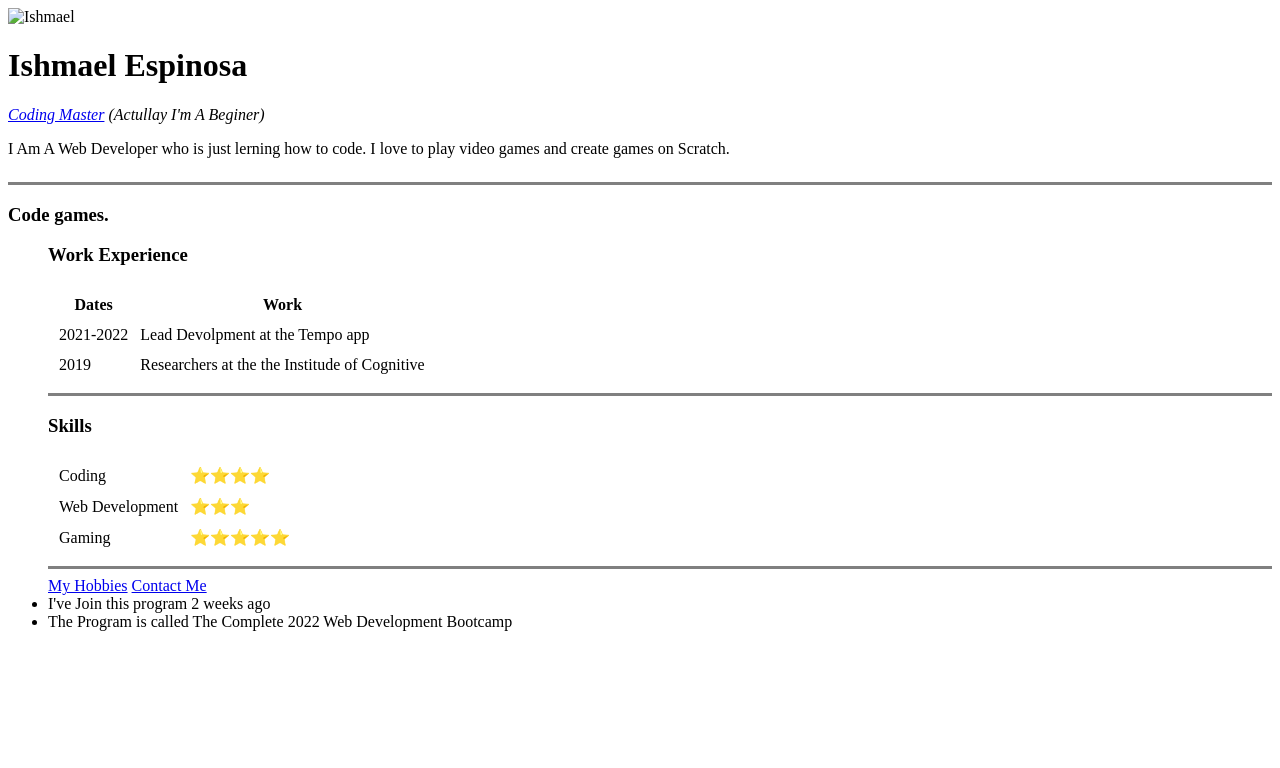
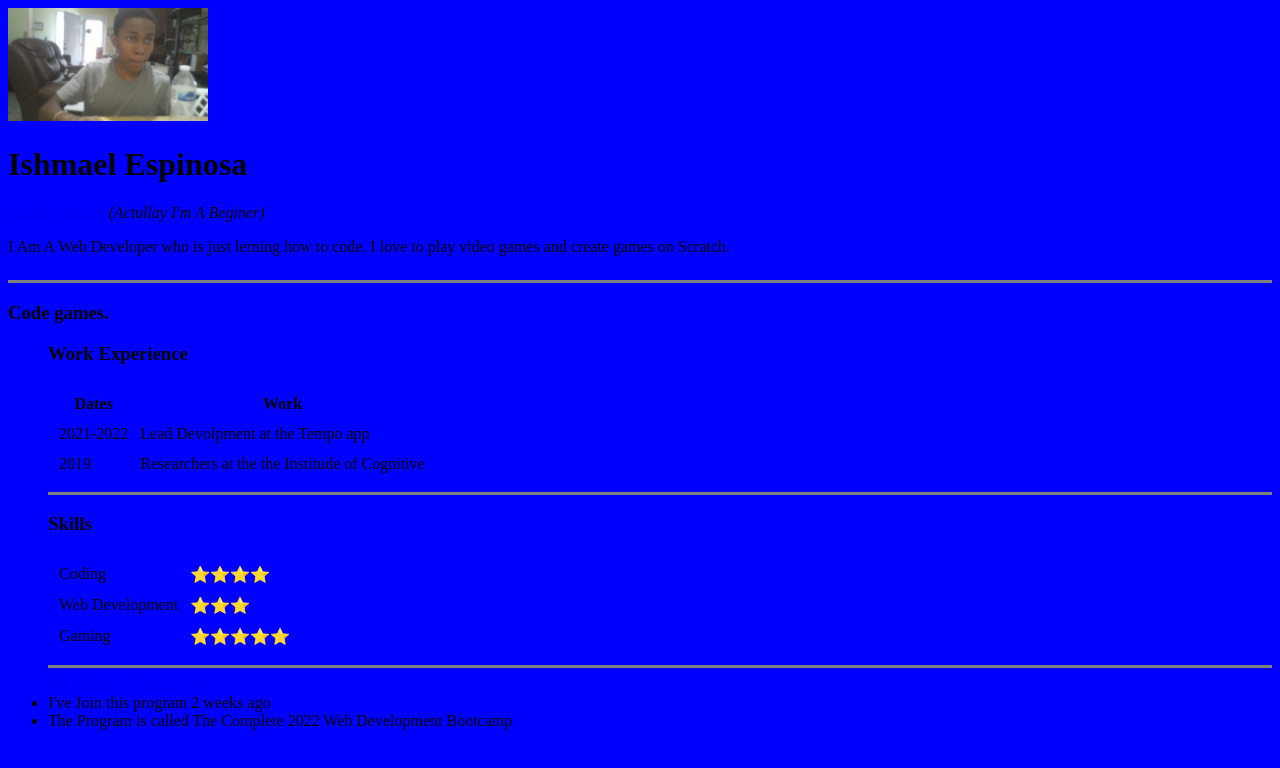
Before and after one commit to SuperMariogames/First-Website, a plain HTML site: page index.html in a window 1280 px wide. Drawn offline with Linux system fonts and the light colour scheme; files whose address does not match are found by name.

Commit message:
Update index.html

```diff
--- a/index.html
+++ b/index.html
@@ -5,10 +5,10 @@
         <title>Ishmael Website😎</title>
     </head>
 
-    <body>
+    <body style="background-color: blue;">
         <table cellspacing="20">
         <tr>
-        <img src="Camera Roll/Ishmael.png" alt="Ishmael" width="200" height="`400`">
+        <img src="file:///C:/Users/Ivan/Pictures/Camera%20Roll/Ishmael.png.jpg" alt="Ishmael" width="200" height="`400`">
         <h1> Ishmael Espinosa </h1>
         <p><em><a href="https://codepen.io/Ishmaeltheboy/details/OJvreYv">Coding Master</a>
         (Actullay I'm A Beginer)</em></p>
```
